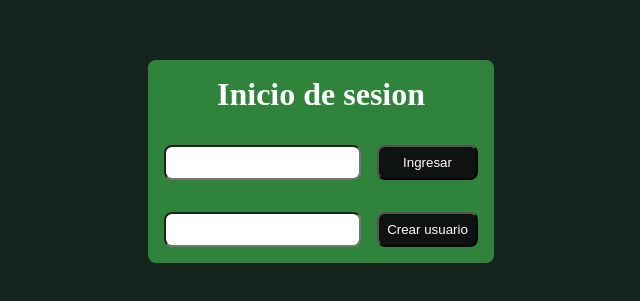
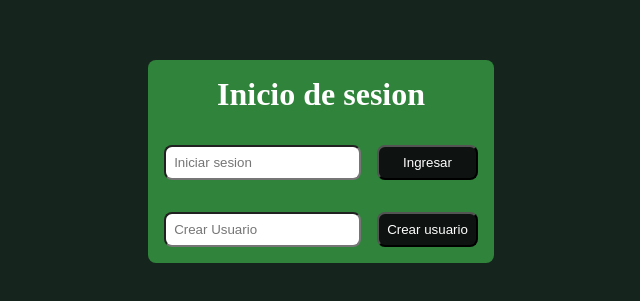
Before and after one commit to JoelYepez21/server-contactos, a website: page home/index.html in a window 1280 px wide. Shown: the part 239-540 px from the top of the page, without its empty margins (319-959 px from the left). Drawn offline with Linux system fonts and the light colour scheme.

Commit message:
Agregando Placeholders

```diff
--- a/home/index.html
+++ b/home/index.html
@@ -11,11 +11,11 @@
     <div id="container">
         <h1 id="form-title">Inicio de sesion</h1>
         <form id="form-login">
-            <input type="text" id="login-input" class="form-input" autocomplete="off">
+            <input type="text" id="login-input" class="form-input" autocomplete="off" placeholder="Iniciar sesion">
             <button class="form-btn" type="submit">Ingresar</button>
         </form>
         <form id="form-create">
-            <input type="text" id="create-input" class="form-input" autocomplete="off">
+            <input type="text" id="create-input" class="form-input" autocomplete="off" placeholder="Crear Usuario">
             <button class="form-btn" type="submit">Crear usuario</button>
         </form>
     </div>
```
